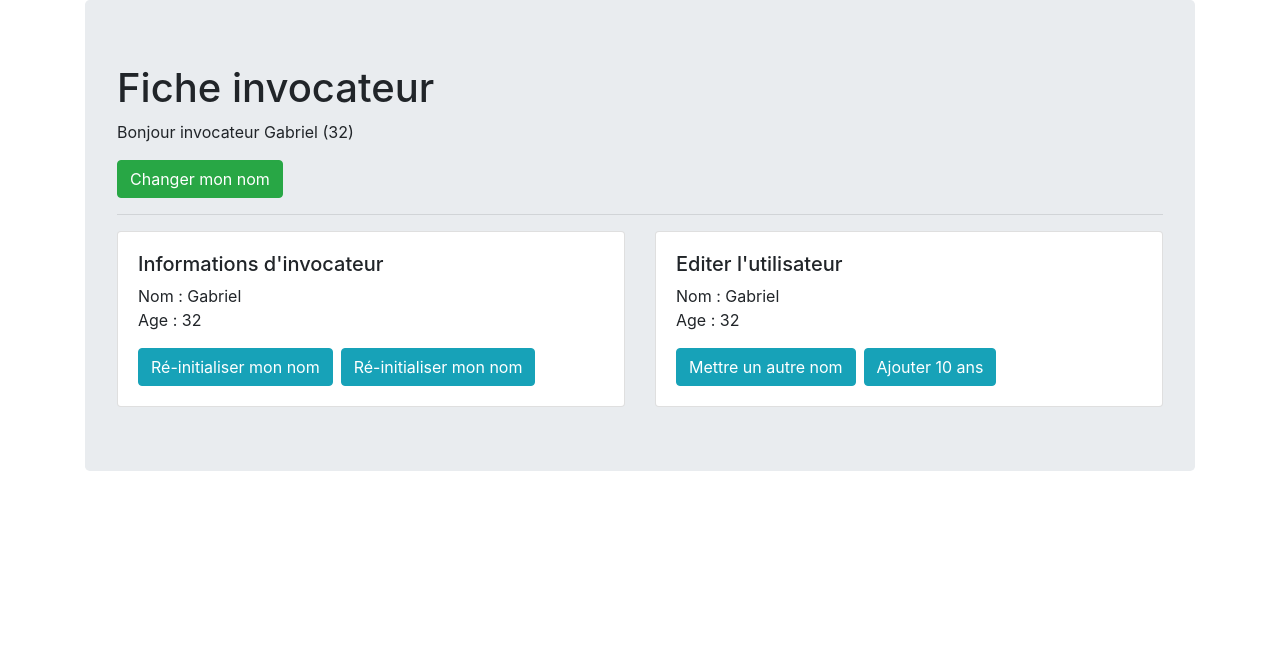
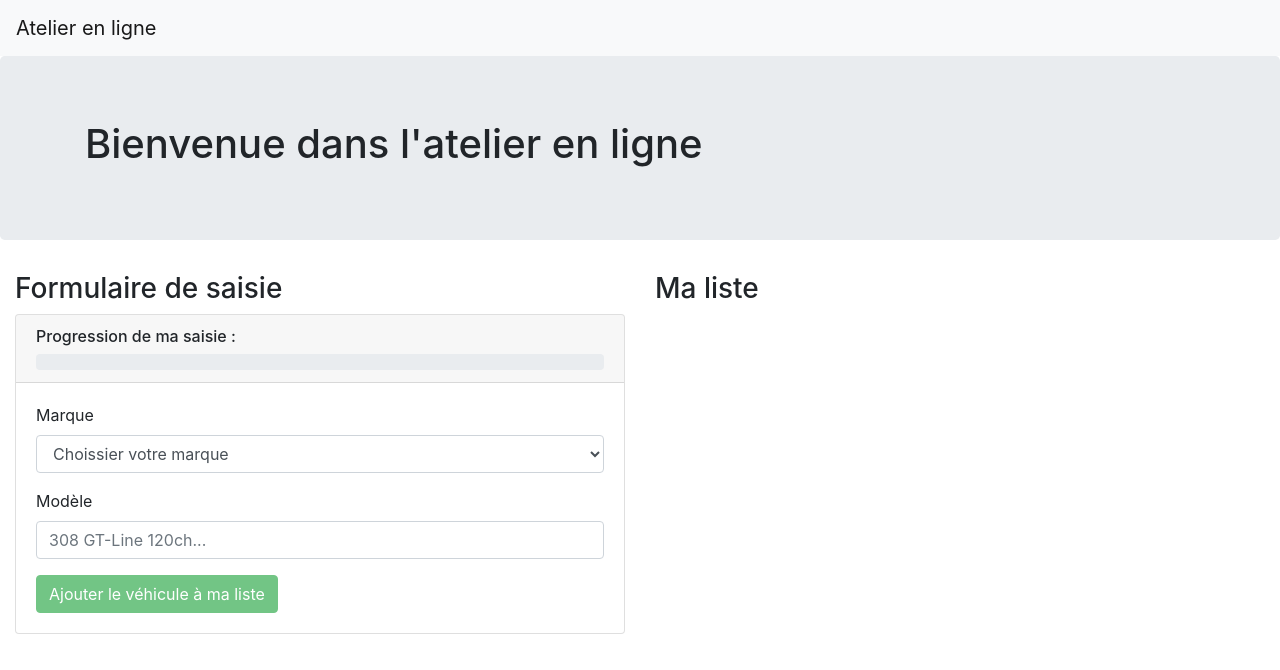
Before and after one commit to gabrielmustiere/vue-wonderful-quote, a Vue app: page / in a window 1280 px wide. Shown: the top 670 px of the page. Built offline with nearby package versions, Linux system fonts and the light colour scheme.

Commit message:
handle progessBar width

```diff
--- a/public/index.html
+++ b/public/index.html
@@ -5,13 +5,9 @@
     <meta http-equiv="X-UA-Compatible" content="IE=edge">
     <meta name="viewport" content="width=device-width,initial-scale=1.0">
     <link rel="icon" href="<%= BASE_URL %>favicon.ico">
-    <title>{{ $t('common.app.title')}}</title>
+    <title>Title</title>
   </head>
   <body>
-    <noscript>
-      <strong>We're sorry but vue-webpack doesn't work properly without JavaScript enabled. Please enable it to continue.</strong>
-    </noscript>
     <div id="app"></div>
-    <!-- built files will be auto injected -->
   </body>
 </html>
--- a/src/App.vue
+++ b/src/App.vue
@@ -1,19 +1,40 @@
 <template>
-  <div class="container">
-    <div class="row">
-      <div class="col">
-        <user></user>
+  <div>
+    <nav class="navbar navbar-light bg-light">
+      <a class="navbar-brand" href="#">Atelier en ligne</a>
+    </nav>
+
+    <div class="jumbotron">
+      <div class="container">
+        <div class="row">
+          <div class="col">
+            <h1 class="h1">Bienvenue dans l'atelier en ligne</h1>
+          </div>
+        </div>
       </div>
     </div>
+
+    <div class="container-fluid">
+      <div class="row">
+        <div class="col">
+          <h3>Formulaire de saisie</h3>
+          <vehicle-form></vehicle-form>
+        </div>
+        <div class="col">
+          <h3>Ma liste</h3>
+        </div>
+      </div>
+    </div>
+
   </div>
 </template>
 
 <script>
-import User from './components/User'
+import VehicleForm from './components/VehicleForm'
 
 export default {
   components: {
-    'user': User
+    VehicleForm
   }
 }
 
--- a/src/components/User.vue
+++ /dev/null
@@ -1,48 +0,0 @@
-<template>
-  <div class="jumbotron">
-    <h1>{{$ucFirst($t('user.title'))}}</h1>
-    <p>{{$ucFirst($t('user.subtitle',{name: $ucFirst(this.name), age: this.age}))}}</p>
-    <button @click="changeName" class="btn btn-success">{{$ucFirst($t('user.changeName.btn.label'))}}</button>
-    <hr>
-    <div class="row">
-      <div class="col">
-        <user-details :name="name"
-                      :age="age"
-                      :resetFn="resetName"
-                      @resetName="name = $event">
-
-        </user-details>
-      </div>
-      <div class="col">
-        <user-edit :name="name" :age="age" @ageUpdated="age = $event">
-        </user-edit>
-      </div>
-    </div>
-  </div>
-</template>
-
-<script>
-import UserDetails from './UserDetails'
-import UserEdit from './UserEdit'
-
-export default {
-  data () {
-    return {
-      name: 'Gabriel',
-      age: 32
-    }
-  },
-  methods: {
-    changeName () {
-      this.name = 'quentin'
-    },
-    resetName () {
-      this.name = 'gabriel'
-    }
-  },
-  components: {
-    'user-details': UserDetails,
-    'user-edit': UserEdit
-  }
-}
-</script>
--- a/src/components/UserDetails.vue
+++ /dev/null
@@ -1,38 +0,0 @@
-<template>
-  <div>
-    <div class="card">
-      <div class="card-body">
-        <h5>{{$ucFirst($t('user.userDetails.title'))}}</h5>
-        <ul class="list-unstyled">
-          <li>{{$ucFirst($t('user.userDetails.item.name.label'))}} : {{$ucFirst(name)}}</li>
-          <li>{{$ucFirst($t('user.userDetails.item.age.label'))}} : {{ age }}</li>
-        </ul>
-        <button class="btn btn-info" @click="resetName()">{{$ucFirst($t('user.userDetails.btn.reinit'))}}</button>
-        <button class="btn btn-info ml-2" @click="resetFn">{{$ucFirst($t('user.userDetails.btn.reinit'))}}</button>
-      </div>
-    </div>
-  </div>
-</template>
-
-<script>
-export default {
-  name: 'UserDetails',
-  props: {
-    name: {
-      type: String,
-      default: 'gabriel'
-    },
-    age: {
-      type: Number,
-      default: 0
-    },
-    resetFn: Function
-  },
-  methods: {
-    resetName () {
-      this.name = 'gabriel'
-      this.$emit('resetName', this.name)
-    }
-  }
-}
-</script>
--- a/src/components/UserEdit.vue
+++ /dev/null
@@ -1,38 +0,0 @@
-<template>
-  <div class="card">
-    <div class="card-body">
-      <h5>{{$ucFirst($t('user.userEdit.title'))}}</h5>
-      <ul class="list-unstyled">
-        <li>{{$ucFirst($t('user.userEdit.name.label'))}} : {{$ucFirst(name)}}</li>
-        <li>{{$ucFirst($t('user.userEdit.age.label'))}} : {{age}}</li>
-      </ul>
-      <button class="btn btn-info" @click="changeName">{{$ucFirst($t('user.userEdit.btn.changeName'))}}</button>
-      <button class="btn btn-info ml-2" @click="ageUpdated">{{$ucFirst($t('user.userEdit.btn.changeAge'))}}</button>
-    </div>
-  </div>
-</template>
-
-<script>
-export default {
-  name: 'UserEdit',
-  props: {
-    name: {
-      type: String,
-      default: 'Gabriel'
-    },
-    age: {
-      type: Number,
-      default: 0
-    }
-  },
-  methods: {
-    changeName () {
-      this.name = 'léon'
-    },
-    ageUpdated () {
-      this.age += 10
-      this.$emit('ageUpdated', this.age)
-    }
-  }
-}
-</script>
--- /dev/null
+++ b/src/components/VehicleForm.vue
@@ -0,0 +1,80 @@
+<template>
+  <div class="card">
+    <div class="card-header">
+      <h6>Progression de ma saisie :</h6>
+      <div class="progress">
+        <div class="progress-bar" role="progressbar" :style="{width: progressBarWidth+ '%'}" :aria-valuenow="progressBarWidth"
+             aria-valuemin="0" aria-valuemax="100"></div>
+      </div>
+    </div>
+    <div class="card-body">
+      <form action="">
+
+        <div class="form-group">
+          <label for="marque">Marque</label>
+          <select class="form-control" id="marque" v-model="selectedBrand">
+            <option value="">Choissier votre marque</option>
+            <option v-for="brand in brands" v-bind:key="brand" :value="brand">{{brand}}</option>
+          </select>
+        </div>
+
+        <div class="form-group">
+          <label for="modele">Modèle</label>
+          <input type="text" class="form-control" id="modele" placeholder="308 GT-Line 120ch..." v-model="model">
+        </div>
+
+        <button class="btn btn-success" :disabled="disabled">Ajouter le véhicule à ma liste</button>
+
+      </form>
+    </div>
+
+  </div>
+</template>
+
+<script>
+export default {
+  name: 'VehicleForm',
+  data () {
+    return {
+      title: '',
+      brands: ['Peugeot', 'Renault', 'Citroen'],
+      selectedBrand: '',
+      progressBarWidth: 0,
+      model: '',
+      disabled: true
+    }
+  },
+  methods: {
+    getProgressBarWidth: function () {
+      return 30
+    }
+  },
+  watch: {
+    selectedBrand: function (brand) {
+      if (brand) {
+        this.progressBarWidth += 50
+        return
+      }
+      this.progressBarWidth -= 50
+    },
+    model: function (model) {
+      if (model.length > 0 && this.model.length > 0) {
+        this.progressBarWidth += 50
+        return
+      }
+      this.progressBarWidth -= 50
+    },
+    progressBarWidth: function (progressBarWidth) {
+      if (progressBarWidth < 100) {
+        this.disabled = true
+        return
+      }
+      this.disabled = false
+    }
+  }
+}
+</script>
+
+<style scoped>
+
+</style>
--- a/src/i18n.js
+++ /dev/null
@@ -1,23 +0,0 @@
-import Vue from 'vue'
-import VueI18n from 'vue-i18n'
-
-Vue.use(VueI18n)
-
-function loadLocaleMessages() {
-  const locales = require.context('./locales', true, /[A-Za-z0-9-_,\s]+\.json$/i)
-  const messages = {}
-  locales.keys().forEach(key => {
-    const matched = key.match(/([a-z0-9]+)\./i)
-    if (matched && matched.length > 1) {
-      const locale = matched[1]
-      messages[locale] = locales(key)
-    }
-  })
-  return messages
-}
-
-export default new VueI18n({
-  locale: process.env.VUE_APP_I18N_LOCALE || 'en',
-  fallbackLocale: process.env.VUE_APP_I18N_FALLBACK_LOCALE || 'en',
-  messages: loadLocaleMessages()
-})
--- a/src/locales/fr.json
+++ b/src/locales/fr.json
@@ -1,43 +1,3 @@
 {
-  "common": {
-    "app": {
-      "title": "la faille de l'invocateur"
-    }
-  },
-  "user": {
-    "title": "fiche invocateur",
-    "subtitle": "bonjour invocateur {name} ({age})",
-    "changeName": {
-      "btn": {
-        "label": "changer mon nom"
-      }
-    },
-    "userDetails": {
-      "title": "informations d'invocateur",
-      "item": {
-        "name": {
-          "label": "nom"
-        },
-        "age": {
-          "label": "age"
-        }
-      },
-      "btn": {
-        "reinit": "ré-initialiser mon nom"
-      }
-    },
-    "userEdit": {
-      "title": "editer l'utilisateur",
-      "name": {
-        "label": "nom"
-      },
-      "age": {
-        "label": "age"
-      },
-      "btn": {
-        "changeName": "mettre un autre nom",
-        "changeAge": "Ajouter 10 ans"
-      }
-    }
-  }
+
 }
--- a/src/main.js
+++ b/src/main.js
@@ -3,12 +3,9 @@ import 'bootstrap/dist/css/bootstrap.min.css'
 
 import Vue from 'vue'
 import App from './App.vue'
-import i18n from './i18n'
 
 Vue.config.productionTip = false
-Vue.prototype.$ucFirst = (string) => {return string[0].toUpperCase()+string.slice(1)}
 
 new Vue({
-  i18n,
   render: h => h(App)
 }).$mount('#app')
```
